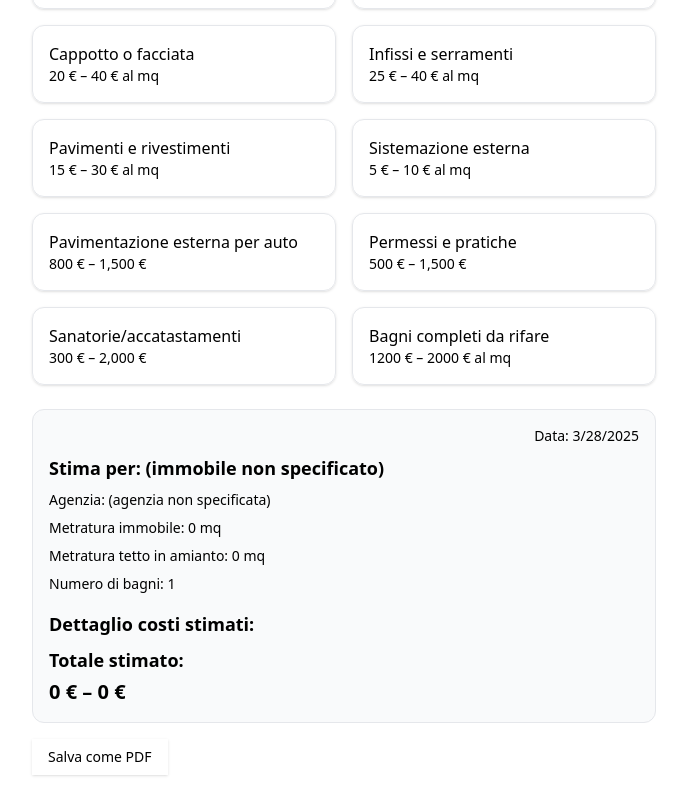
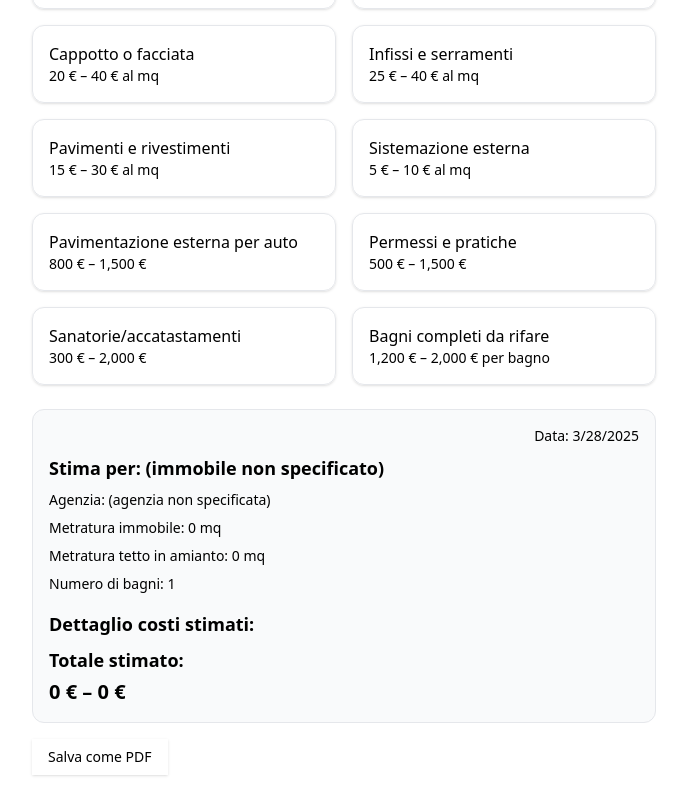
Before and after one commit to FlamingFury28/stima-costi-ristrutturazione, a React (Vite) app: page / in a window 1280 px wide. Shown: the part 623-1422 px from the top of the page, without its empty margins (296-983 px from the left). Built offline with nearby package versions, Linux system fonts and the light colour scheme.

Commit message:
Fix rollup/npm error for Vercel deploy

```diff
--- a/src/App.jsx
+++ b/src/App.jsx
@@ -130,18 +130,19 @@ export default function CostEstimator() {
           <Card
             key={item.id}
             onClick={() => toggleItem(item.id)}
-            className={`cursor-pointer transition-all duration-200 ${
-              selectedItems.includes(item.id)
+            className={`cursor-pointer transition-all duration-200 ${selectedItems.includes(item.id)
                 ? "bg-blue-100 border-blue-500"
                 : "hover:bg-gray-100"
-            }`}
+              }`}
           >
             <CardContent className="p-4">
               <Label className="font-medium text-base">{item.label}</Label>
               <p className="text-sm text-muted-foreground">
                 {item.type === "fixed"
                   ? `${item.min.toLocaleString()} € – ${item.max.toLocaleString()} €`
-                  : `${item.min} € – ${item.max} € al mq`}
+                  : item.type === "bagni"
+                    ? `${item.min.toLocaleString()} € – ${item.max.toLocaleString()} € per bagno`
+                    : `${item.min} € – ${item.max} € al mq`}
               </p>
             </CardContent>
           </Card>
```
